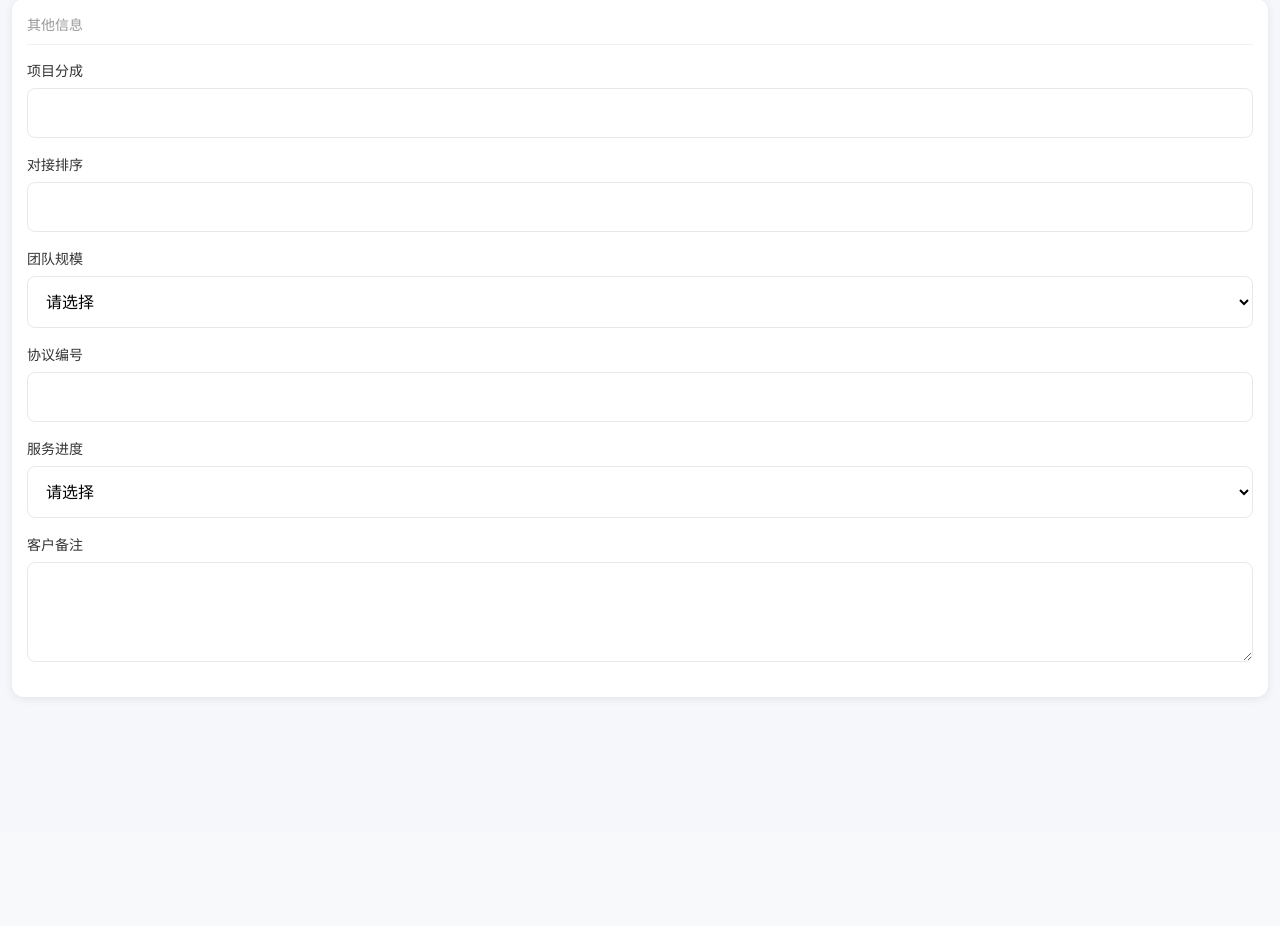
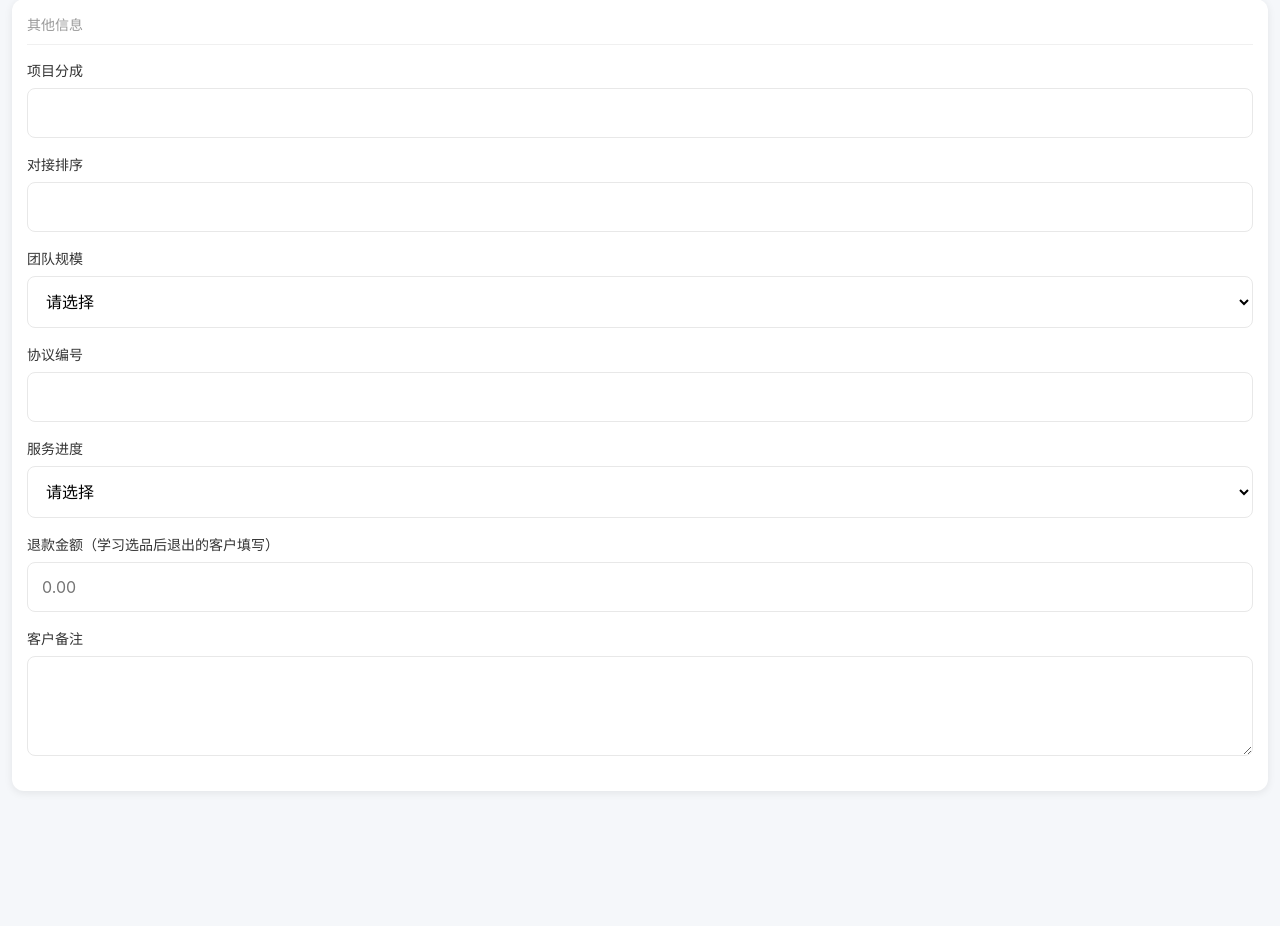
Before and after one commit to hwbjesse/trae, a Flask app: page /add in a window 1280 px wide. Shown: the part 1283-2209 px from the top of the page. Before the commit the page ends 1982 px from the top, so only its background shows below. Run offline with Flask 3, Linux system fonts and the light colour scheme; the visitor is signed in with stand-in values (Sample User, id 1).

Commit message:
feat: 新增退款金额字段(refund_amount)

```diff
--- a/app.py
+++ b/app.py
@@ -168,6 +168,12 @@ def add():
         except:
             payment_amount = 0
 
+        refund_amount = request.form.get('refund_amount', '0').strip()
+        try:
+            refund_amount = float(refund_amount) if refund_amount else 0
+        except:
+            refund_amount = 0
+
         join_date_str = request.form.get('join_date', '').strip()
         join_date = None
         if join_date_str:
@@ -185,6 +191,7 @@ def add():
             payment_status=request.form.get('payment_status', '').strip(),
             payment_amount=payment_amount,
             payment_method=request.form.get('payment_method', '').strip(),
+            refund_amount=refund_amount,
             city=request.form.get('city', '').strip(),
             team_size=request.form.get('team_size', '').strip(),
             project_share=request.form.get('project_share', '').strip(),
@@ -217,6 +224,12 @@ def edit(id):
         except:
             payment_amount = 0
 
+        refund_amount = request.form.get('refund_amount', '0').strip()
+        try:
+            refund_amount = float(refund_amount) if refund_amount else 0
+        except:
+            refund_amount = 0
+
         join_date_str = request.form.get('join_date', '').strip()
         if join_date_str:
             try:
@@ -234,6 +247,7 @@ def edit(id):
         customer.payment_status = request.form.get('payment_status', '').strip()
         customer.payment_amount = payment_amount
         customer.payment_method = request.form.get('payment_method', '').strip()
+        customer.refund_amount = refund_amount
         customer.city = request.form.get('city', '').strip()
         customer.team_size = request.form.get('team_size', '').strip()
         customer.project_share = request.form.get('project_share', '').strip()
--- a/models.py
+++ b/models.py
@@ -33,6 +33,7 @@ class Customer(db.Model):
     payment_status = db.Column(db.String(50), comment='付费情况')
     payment_amount = db.Column(db.Float, default=0, comment='付费金额')
     payment_method = db.Column(db.String(50), comment='付款方式')
+    refund_amount = db.Column(db.Float, default=0, comment='退款金额')
     city = db.Column(db.String(100), comment='客户所在城市')
     team_size = db.Column(db.String(50), comment='团队规模')
     project_share = db.Column(db.String(100), comment='项目分成')
@@ -56,6 +57,7 @@ class Customer(db.Model):
             'payment_status': self.payment_status or '',
             'payment_amount': self.payment_amount or 0,
             'payment_method': self.payment_method or '',
+            'refund_amount': self.refund_amount or 0,
             'city': self.city or '',
             'team_size': self.team_size or '',
             'project_share': self.project_share or '',
--- a/templates/add.html
+++ b/templates/add.html
@@ -139,6 +139,10 @@ textarea { resize: vertical; min-height: 100px; }
 </select>
 </div>
 <div class="form-group">
+<label>退款金额（学习选品后退出的客户填写）</label>
+<input type="number" name="refund_amount" step="0.01" placeholder="0.00">
+</div>
+<div class="form-group">
 <label>客户备注</label>
 <textarea name="remark"></textarea>
 </div>
--- a/templates/edit.html
+++ b/templates/edit.html
@@ -138,6 +138,10 @@ textarea { resize: vertical; min-height: 100px; }
 </select>
 </div>
 <div class="form-group">
+<label>退款金额（学习选品后退出的客户填写）</label>
+<input type="number" name="refund_amount" step="0.01" value="{{ customer.refund_amount or '' }}">
+</div>
+<div class="form-group">
 <label>客户备注</label>
 <textarea name="remark">{{ customer.remark or '' }}</textarea>
 </div>
--- a/templates/index.html
+++ b/templates/index.html
@@ -239,6 +239,10 @@
                                 <span class="info-label">付款方式:</span>
                                 <span class="info-value">{{ c.payment_method or '-' }}</span>
                             </div>
+                            <div class="info-item">
+                                <span class="info-label">退款金额:</span>
+                                <span class="info-value">¥{{ "%.2f"|format(c.refund_amount|float) }}</span>
+                            </div>
                         </div>
                     </div>
 
```
